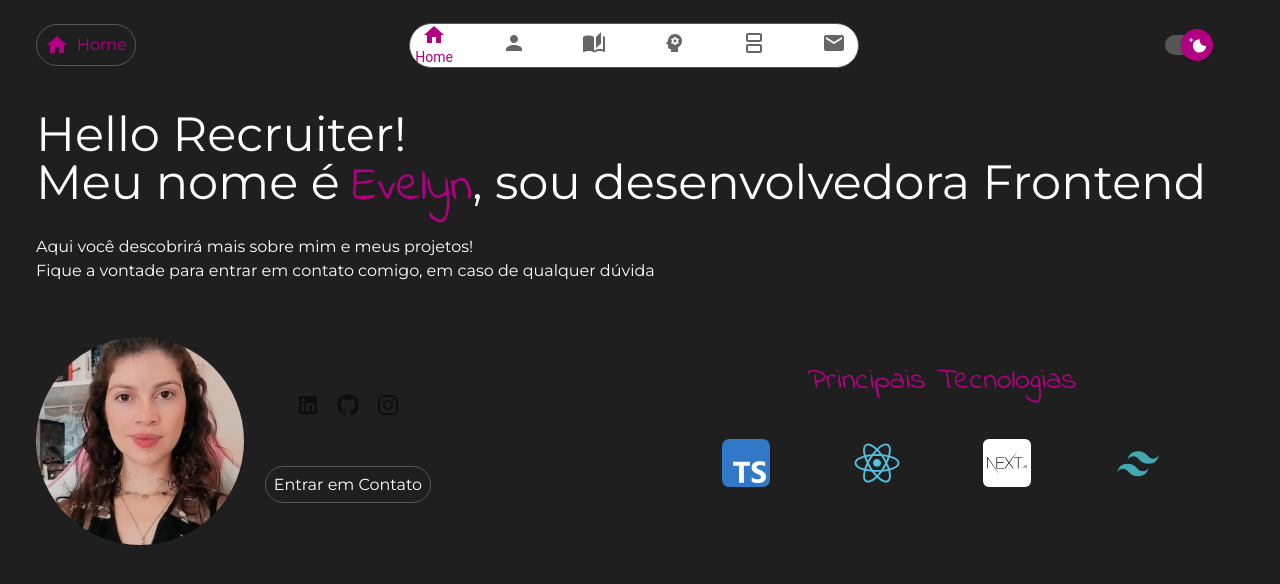
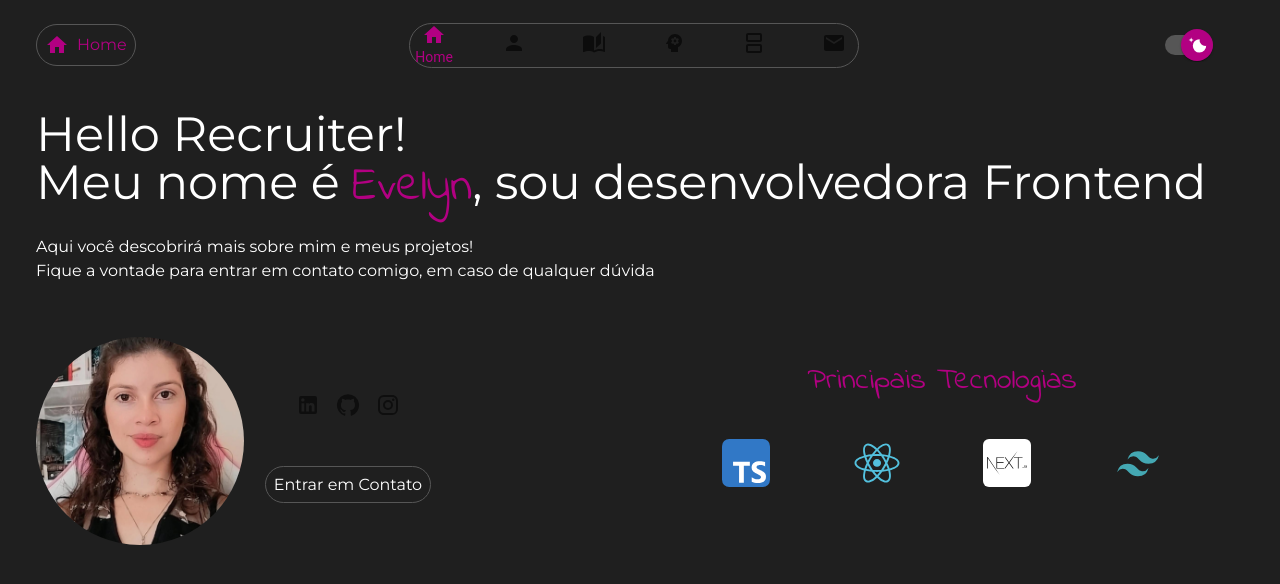
Before and after one commit to evelyn-matos/my-portfolio, a Next.js app: page / in a window 1280 px wide. Shown: the top 584 px of the page. Built offline with nearby package versions, Linux system fonts and the light colour scheme.

Commit message:
refactor: ajustando layout menuNav

```diff
--- a/src/components/NavMenu/index.tsx
+++ b/src/components/NavMenu/index.tsx
@@ -26,12 +26,13 @@ export default function MenuNav() {
 
     return (
         <nav className='flex w-full h-[90px] p-5 fixed left-0 bottom-0 bg-background-ligth dark:bg-background-dark md:bg-transparent md:absolute md:top-0 md:w-[500px] md:ml-[30%] md:items-center md:justify-center  '>
-            <BottomNavigation value={path} onChange={handleChange}  className='p-2 ' >
+            <BottomNavigation value={path} onChange={handleChange}  className='p-2 bg-background-ligth dark:bg-background-dark ' >
 
                 <BottomNavigationAction
                     label="Home"
                     value="/"
                     icon={<Icones.HomeIcon />}
+                    className='active:text-pink'
 
 
                  />
--- a/src/components/NavMenu/styles.css
+++ b/src/components/NavMenu/styles.css
@@ -12,7 +12,7 @@
     min-width: 100px!important;
     width: 100%!important;
 
-    background: transparent;
+
     border: 1px solid #565656;
     border-radius: 30px;
     padding: 0;
--- a/tailwind.config.js
+++ b/tailwind.config.js
@@ -22,7 +22,7 @@ module.exports = {
       },
 
       height: {
-        relative: 'calc(100vh - 220px)'
+        relative: 'calc(100vh - 250px)'
       },
 
       fontFamily: {
```
